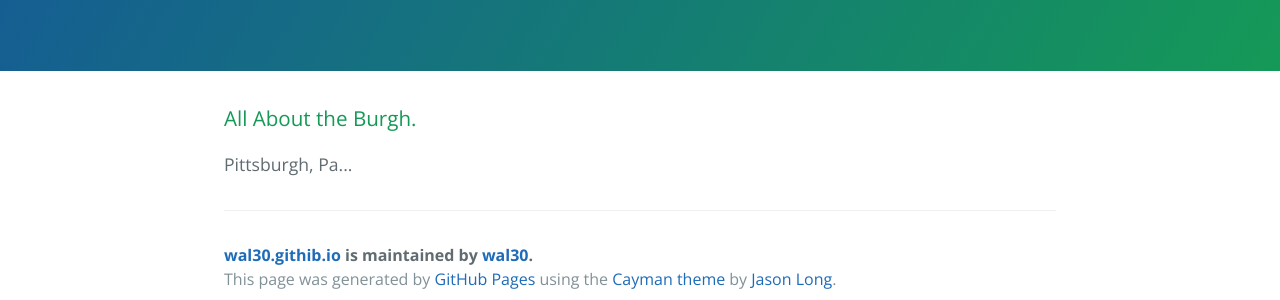
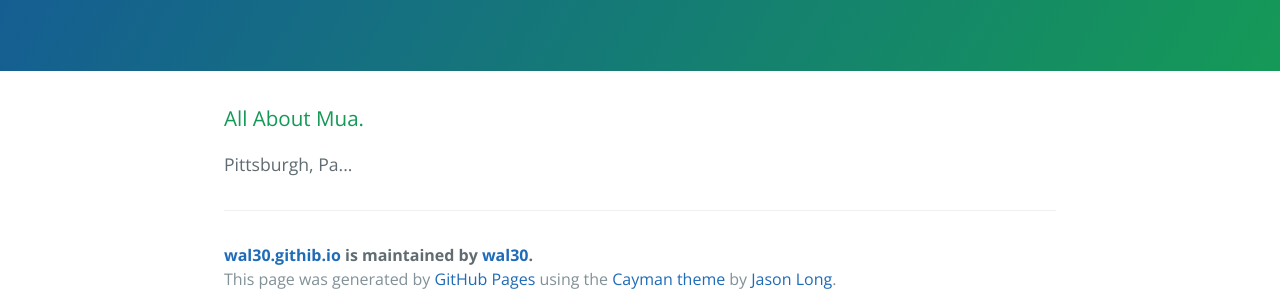
Before and after one commit to wal30/wal30.githib.io, a Jekyll site: the page aboutme.html, which Jekyll copies as it is, in a window 1280 px wide. Shown: the part 265-565 px from the top of the page. Built offline with Jekyll 4.4.1, drawn with Linux system fonts in a browser that asks for light colours.

Commit message:
Update aboutme.html

```diff
--- a/aboutme.html
+++ b/aboutme.html
@@ -22,7 +22,7 @@
 
     <section class="main-content">
       <h3>
-<a id="welcome-to-github-pages" class="anchor" href="#welcome-to-github-pages" aria-hidden="true"><span aria-hidden="true" class="octicon octicon-link"></span></a>All About the Burgh.</h3>
+<a id="welcome-to-github-pages" class="anchor" href="#welcome-to-github-pages" aria-hidden="true"><span aria-hidden="true" class="octicon octicon-link"></span></a>All About Mua.</h3>
 
 <p>Pittsburgh, Pa...</p>
 
```
